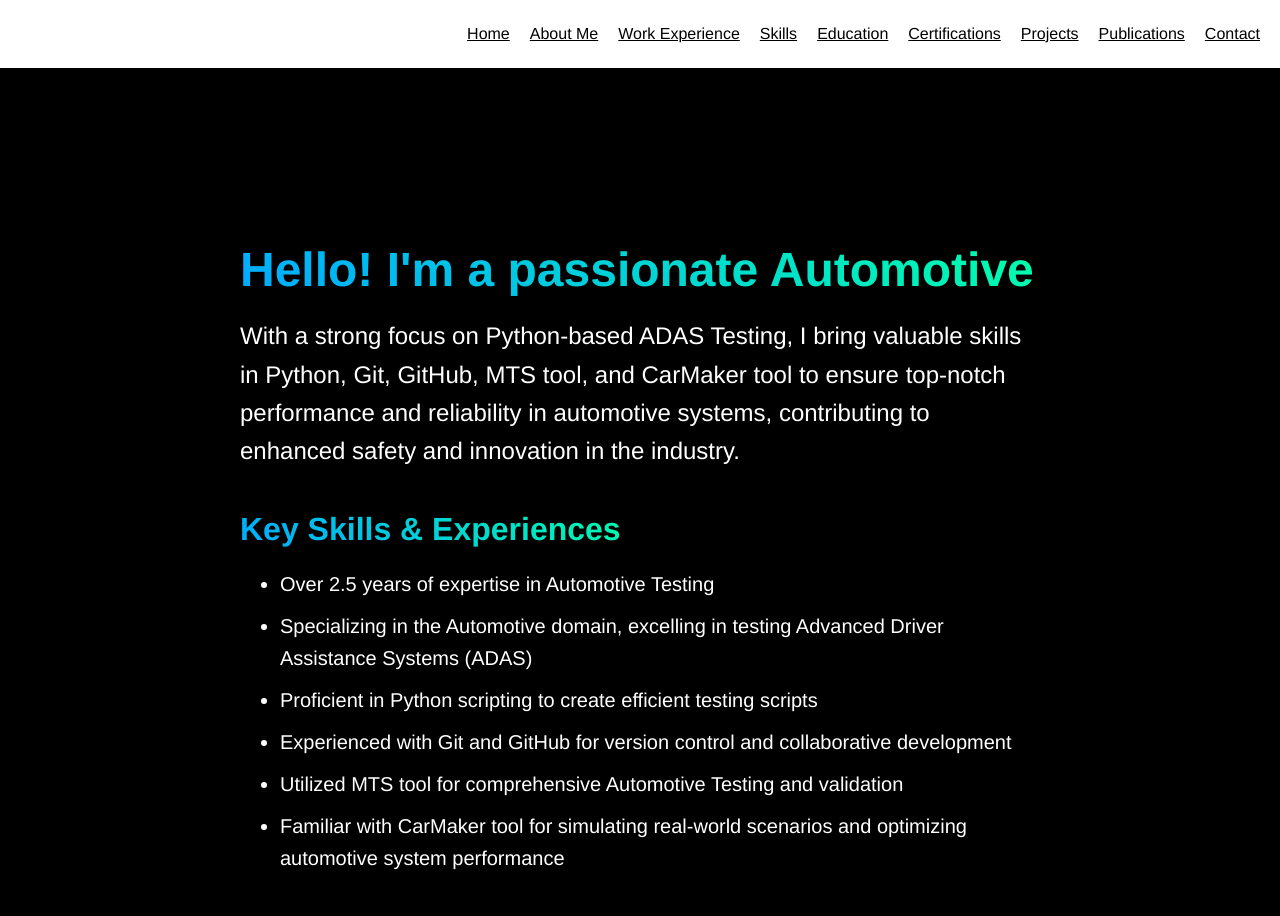
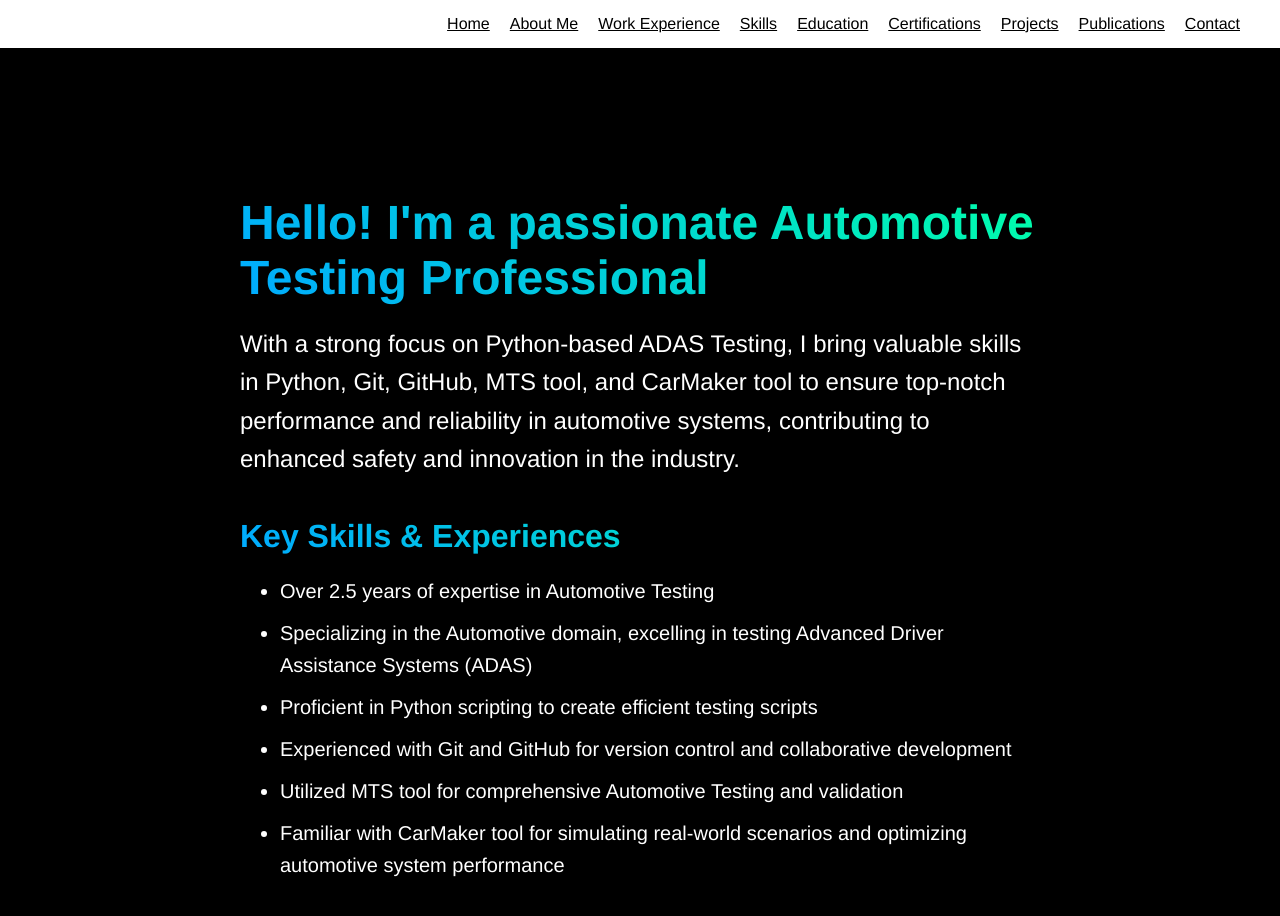
Before and after one commit to nihalgbailur/Portfolio_website_nihalgbailur, a React (Create React App) app: page /about in a window 1280 px wide. Shown: the top 916 px of the page. Built offline with nearby package versions, Linux system fonts and the light colour scheme.

Commit message:
removed letter by letter animation

```diff
--- a/src/components/AboutMe.js
+++ b/src/components/AboutMe.js
@@ -1,5 +1,5 @@
 import React from 'react';
-import styled, { keyframes } from 'styled-components';
+import styled from 'styled-components';
 import { motion } from 'framer-motion';
 import { useInView } from 'react-intersection-observer';
 
@@ -27,27 +27,15 @@ const AboutContainer = styled.section`
 const TextWrapper = styled(motion.div)`
   max-width: 800px;
   margin: 0 auto;
-
-  @media (max-width: 768px) {
-    max-width: 100%;
-  }
-`;
-
-const typingAnimation = keyframes`
-  from { width: 0; }
-  to { width: 100%; }
 `;
 
 const Title = styled.h1`
   font-size: 48px;
   margin-bottom: 20px;
-  background: linear-gradient(45deg, #00aaff, #00ffaa); /* Gradient effect */
+  color: #00aaff;
+  background: linear-gradient(45deg, #00aaff, #00ffaa);
   -webkit-background-clip: text;
   -webkit-text-fill-color: transparent;
-  overflow: hidden;
-  white-space: nowrap;
-  width: 0;
-  animation: ${typingAnimation} 4s steps(40, end) forwards;
 
   @media (max-width: 768px) {
     font-size: 36px;
@@ -62,7 +50,7 @@ const SubText = styled.p`
   font-size: 24px;
   line-height: 1.6;
   margin-bottom: 40px;
-  color: #fff; /* White color */
+  color: #fff;
 
   @media (max-width: 768px) {
     font-size: 20px;
@@ -81,14 +69,10 @@ const SkillSection = styled.div`
 const SkillTitle = styled.h2`
   font-size: 32px;
   margin-bottom: 15px;
-  background: linear-gradient(45deg, #00aaff, #00ffaa); /* Gradient effect */
+  color: #00aaff;
+  background: linear-gradient(45deg, #00aaff, #00ffaa);
   -webkit-background-clip: text;
   -webkit-text-fill-color: transparent;
-  overflow: hidden;
-  white-space: nowrap;
-  width: 0;
-  animation: ${typingAnimation} 3s steps(30, end) forwards;
-  animation-delay: 4s; /* Delay to start after Title animation */
 
   @media (max-width: 768px) {
     font-size: 28px;
--- a/src/components/Navbar.js
+++ b/src/components/Navbar.js
@@ -4,16 +4,32 @@ import styled from 'styled-components';
 
 const NavbarContainer = styled.nav`
   background-color: #ffffff;
-  padding: 20px;
+  padding: 10px 20px;
   box-shadow: 0 4px 12px rgba(0, 0, 0, 0.1);
   display: flex;
   justify-content: space-between;
   align-items: center;
+  width: 100%;
+  box-sizing: border-box;
 
   @media (max-width: 768px) {
     flex-direction: column;
     align-items: flex-start;
     padding: 10px;
+  }
+`;
+
+const NavbarContent = styled.div`
+  display: flex;
+  justify-content: space-between;
+  align-items: center;
+  width: 100%;
+  max-width: 1200px;
+  margin: 0 auto;
+
+  @media (max-width: 768px) {
+    flex-direction: column;
+    align-items: flex-start;
   }
 `;
 
@@ -35,6 +51,7 @@ const NavLinks = styled.div`
     gap: 10px;
     width: 100%;
     display: ${({ isOpen }) => (isOpen ? 'flex' : 'none')};
+    margin-top: 10px;
   }
 `;
 
@@ -76,6 +93,7 @@ function Navbar() {
 
   return (
     <NavbarContainer>
+      <NavbarContent>
         <Logo>My Portfolio</Logo>
         <Hamburger onClick={toggleMenu}>
           <div />
@@ -93,6 +111,7 @@ function Navbar() {
           <NavLink to="/publications">Publications</NavLink>
           <NavLink to="/contact">Contact</NavLink>
         </NavLinks>
+      </NavbarContent>
     </NavbarContainer>
   );
 }
```
Lines whose indentation alone changed are shown as unchanged.
